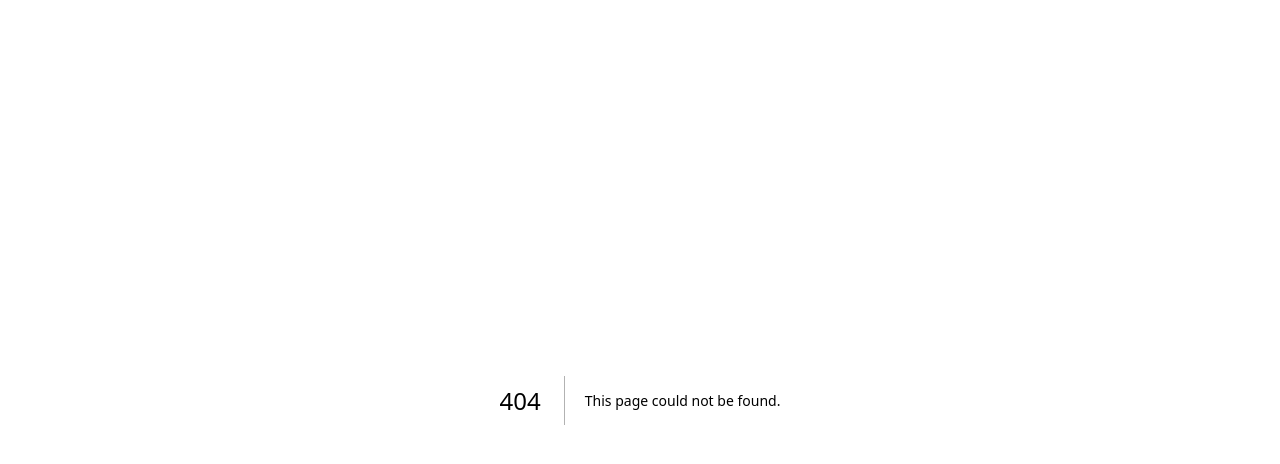
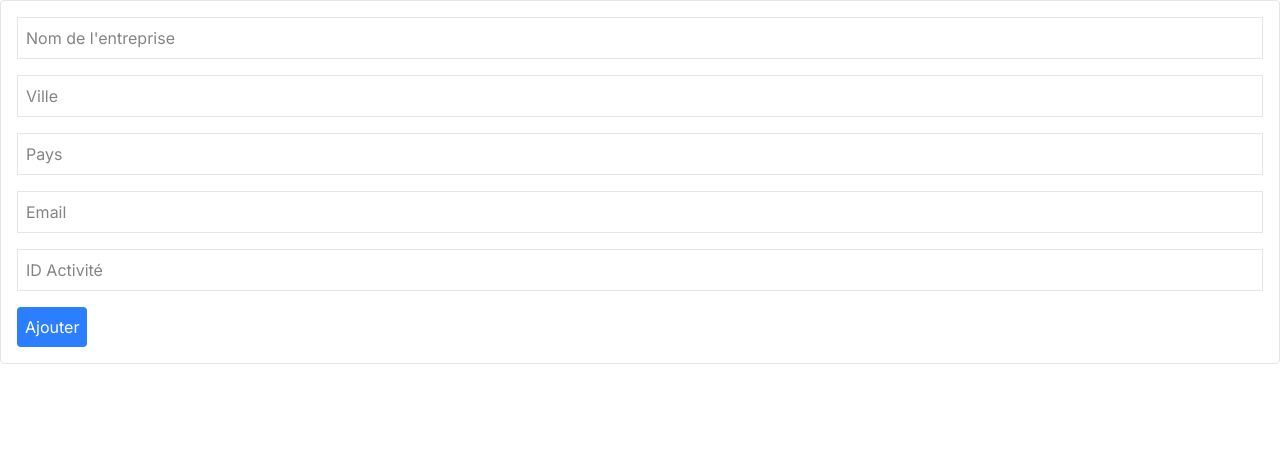
Before and after one commit to Yuubbe/StageDirect, a Next.js app: page /add_entreprise in a window 1280 px wide. Before the commit this address had no page. Shown: the top 464 px of the page. Built offline with nearby package versions, Linux system fonts and the light colour scheme.

Commit message:
correction problème hydratation

```diff
--- a/package.json
+++ b/package.json
@@ -68,6 +68,7 @@
     "react-hook-form": "^7.54.2",
     "react-hot-toast": "^2.5.2",
     "react-resizable-panels": "^2.1.7",
+    "react-select": "^5.10.1",
     "recharts": "2.15.0",
     "sonner": "^1.7.1",
     "tailwind-merge": "^3.0.2",
--- /dev/null
+++ b/src/app/add_entreprise/page.tsx
@@ -0,0 +1,70 @@
+"use client"
+
+import { useForm } from "react-hook-form";
+import { zodResolver } from "@hookform/resolvers/zod";
+import * as z from "zod";
+import { useState } from "react";
+
+const entrepriseSchema = z.object({
+  nom_entreprise: z.string().min(1, "Le nom est requis").max(50),
+  rue_entreprise: z.string().max(60).optional(),
+  cp_entreprise: z.string().max(10).optional(),
+  ville_entreprise: z.string().min(1, "La ville est requise").max(30),
+  pays_entreprise: z.string().max(30).default("France"),
+  service_entreprise: z.string().max(30).optional(),
+  tel_entreprise: z.string().max(20).optional(),
+  fax_entreprise: z.string().max(20).optional(),
+  email_entreprise: z.string().email("Email invalide").optional(),
+  taille_entreprise: z.string().max(7).optional(),
+  fk_id_activite: z.number().int(),
+  fk_id_contact: z.number().int().optional(),
+  valider: z.boolean().default(false),
+});
+
+type EntrepriseFormData = z.infer<typeof entrepriseSchema>;
+
+export default function FormEntreprise() {
+  const {
+    register,
+    handleSubmit,
+    formState: { errors },
+  } = useForm<EntrepriseFormData>({
+    resolver: zodResolver(entrepriseSchema),
+  });
+
+  const [message, setMessage] = useState("");
+
+  const onSubmit = async (data: EntrepriseFormData) => {
+    const response = await fetch("/api/entreprise", {
+      method: "POST",
+      headers: { "Content-Type": "application/json" },
+      body: JSON.stringify(data),
+    });
+    if (response.ok) {
+      setMessage("Entreprise ajoutée avec succès !");
+    } else {
+      setMessage("Erreur lors de l'ajout de l'entreprise.");
+    }
+  };
+
+  return (
+    <form onSubmit={handleSubmit(onSubmit)} className="space-y-4 p-4 border rounded">
+      <input {...register("nom_entreprise")} placeholder="Nom de l'entreprise" className="border p-2 w-full" />
+      {errors.nom_entreprise && <p className="text-red-500">{errors.nom_entreprise.message}</p>}
+
+      <input {...register("ville_entreprise")} placeholder="Ville" className="border p-2 w-full" />
+      {errors.ville_entreprise && <p className="text-red-500">{errors.ville_entreprise.message}</p>}
+
+      <input {...register("pays_entreprise")} placeholder="Pays" className="border p-2 w-full" />
+
+      <input {...register("email_entreprise")} placeholder="Email" className="border p-2 w-full" />
+      {errors.email_entreprise && <p className="text-red-500">{errors.email_entreprise.message}</p>}
+
+      <input type="number" {...register("fk_id_activite")} placeholder="ID Activité" className="border p-2 w-full" />
+      {errors.fk_id_activite && <p className="text-red-500">{errors.fk_id_activite.message}</p>}
+
+      <button type="submit" className="bg-blue-500 text-white p-2 rounded">Ajouter</button>
+      {message && <p className="text-green-500">{message}</p>}
+    </form>
+  );
+}
--- a/src/app/entreprises/page.tsx
+++ b/src/app/entreprises/page.tsx
@@ -1,5 +1,6 @@
 "use client"
 import { useState, useEffect } from "react"
+import { useRouter } from "next/navigation"
 import { Card, CardContent, CardHeader, CardTitle, CardDescription } from "@/components/ui/card"
 import { Button } from "@/components/ui/button"
 import { PlusCircle } from "lucide-react"
@@ -13,6 +14,7 @@ interface Entreprise {
 }
 
 export default function EntrepriseList() {
+  const router = useRouter()
   const [entreprises, setEntreprises] = useState<Entreprise[]>([])
   const [loading, setLoading] = useState<boolean>(true)
   const [error, setError] = useState<string | null>(null)
@@ -95,12 +97,6 @@ export default function EntrepriseList() {
     },
   }
 
-  const handleAddEntreprise = () => {
-    // Ici vous pouvez implémenter la logique pour ajouter une entreprise
-    // Par exemple, rediriger vers un formulaire ou ouvrir une modal
-    console.log("Ajouter une entreprise")
-  }
-
   return (
     <div className="container mx-auto py-10">
       <motion.div initial={{ opacity: 0, y: -20 }} animate={{ opacity: 1, y: 0 }} transition={{ duration: 0.5 }} className="w-full">
@@ -110,13 +106,12 @@ export default function EntrepriseList() {
               <CardTitle className="text-2xl font-bold">Liste des entreprises</CardTitle>
               <CardDescription>Voici les entreprises présentes dans la base de données :</CardDescription>
             </div>
-            <Button onClick={handleAddEntreprise} className="transition-all duration-300 hover:scale-105">
+            <Button onClick={() => router.push("/add_entreprise")} className="transition-all duration-300 hover:scale-105">
               <PlusCircle className="mr-2 h-4 w-4" />
               Ajouter une entreprise
             </Button>
           </CardHeader>
           <CardContent>
-            {/* Barre de recherche modifiée */}
             <div className="mb-4">
               <input
                 type="text"
```
Also changed, not shown: src/app/page.tsx (line endings or trailing spaces), 1 other file (tests, documents, lock files or other folders).
